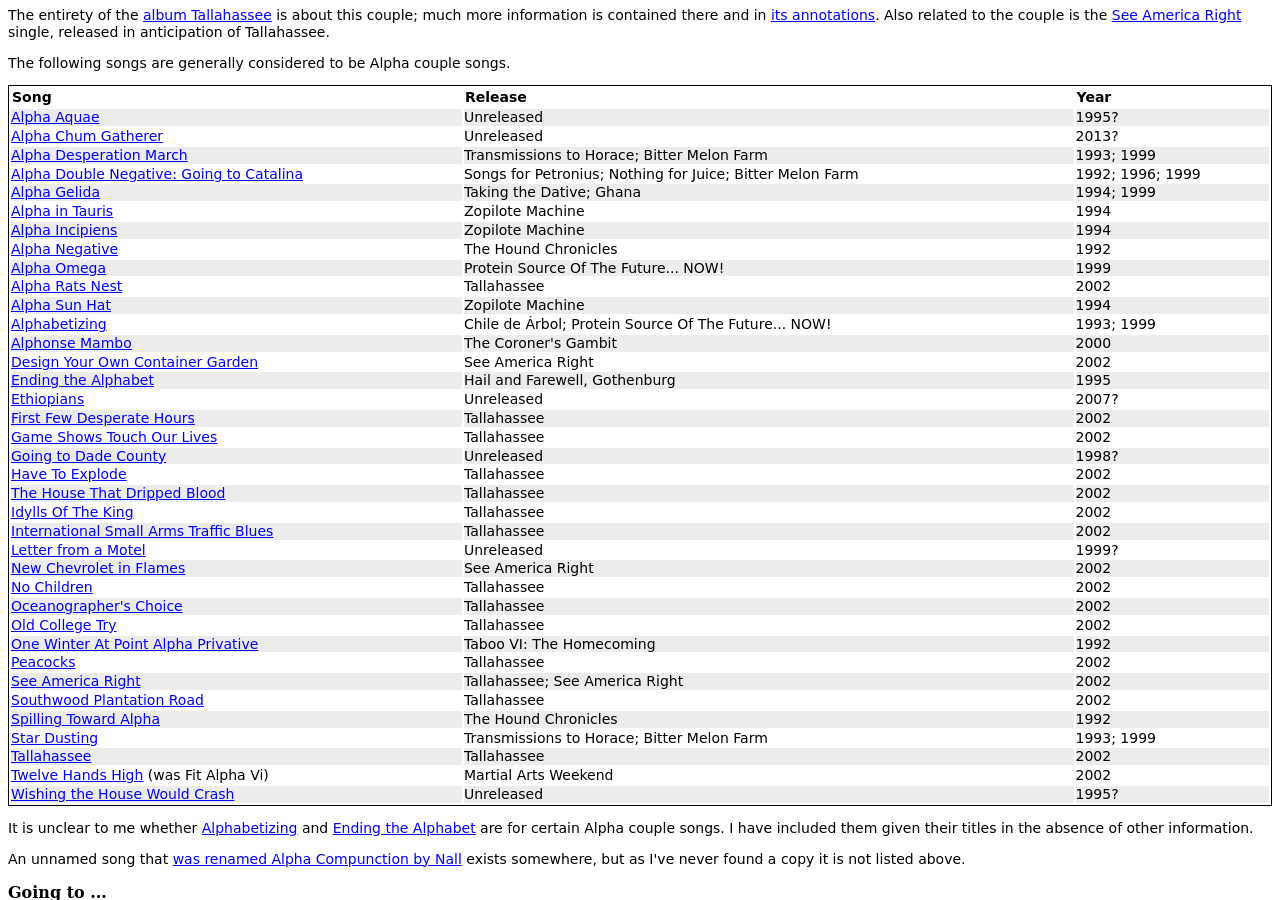
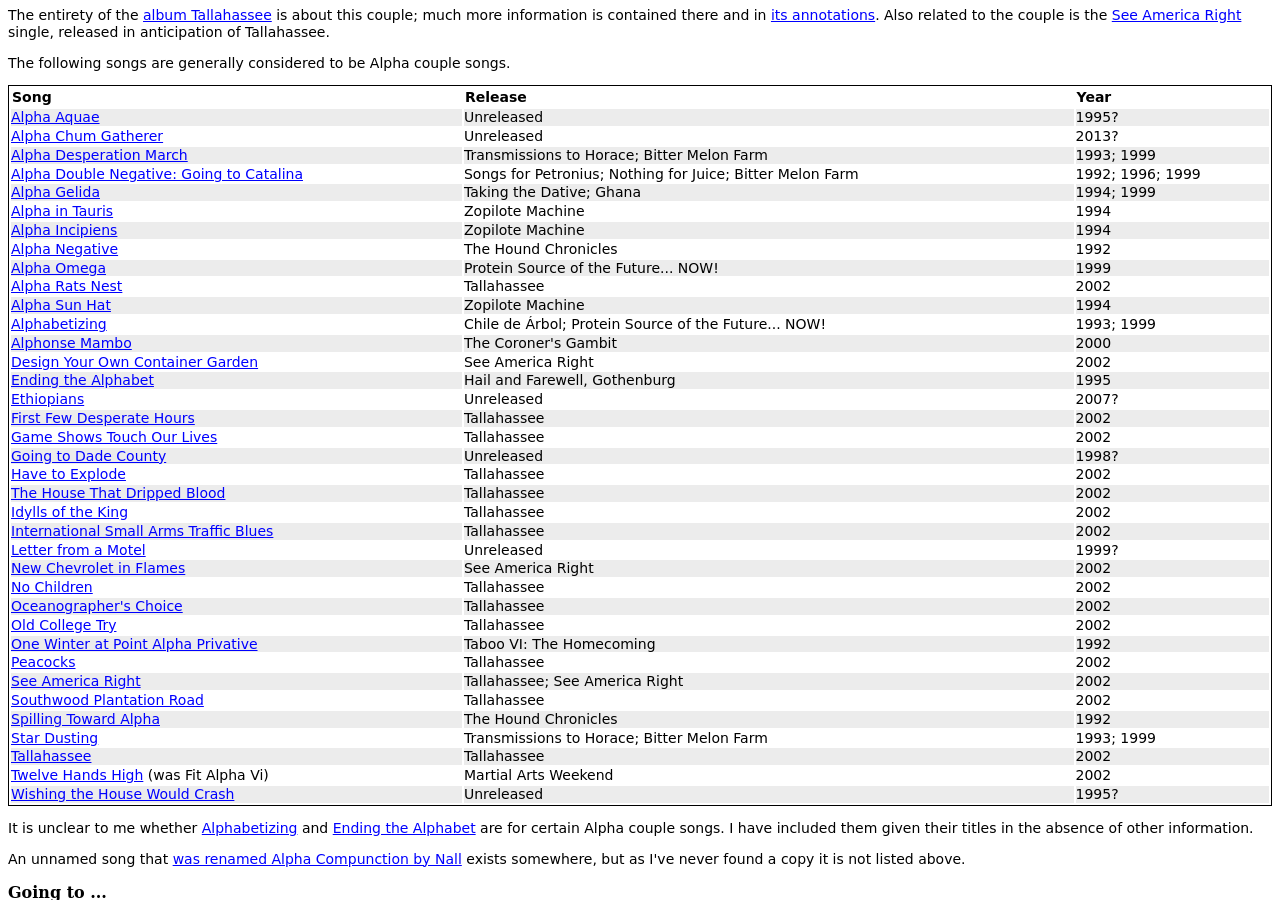
Before and after one commit to annotatedtmg/annotatedtmg, a Jekyll site: the page built from tmg/series.md, in a window 1280 px wide and 900 px high, scrolled down 984 px. Built offline with Jekyll 4.4.1, drawn with Linux system fonts in a browser that asks for light colours.

Commit message:
minor: Lowercase conjunctions etc. in series

```diff
--- a/tmg/series.md
+++ b/tmg/series.md
@@ -151,10 +151,10 @@ The following songs are generally considered to be Alpha couple songs.
 | [Alpha in Tauris](zopilote.html#tauris) | Zopilote Machine    | 1994      |
 | [Alpha Incipiens](zopilote.html#incipiens) | Zopilote Machine | 1994      |
 | [Alpha Negative](hound.html#negative) | The Hound Chronicles  | 1992      |
-| [Alpha Omega](protein.html#omega)     | Protein Source Of The Future... NOW! | 1999 |
+| [Alpha Omega](protein.html#omega)     | Protein Source of the Future... NOW! | 1999 |
 | [Alpha Rats Nest](tallahassee.html#rats) | Tallahassee        | 2002      |
 | [Alpha Sun Hat](zopilote.html#sunhat) | Zopilote Machine      | 1994      |
-| [Alphabetizing](chile.html#alphabetizing) | Chile de Árbol; Protein Source Of The Future... NOW! | 1993; 1999 |
+| [Alphabetizing](chile.html#alphabetizing) | Chile de Árbol; Protein Source of the Future... NOW! | 1993; 1999 |
 | [Alphonse Mambo](coroner.html#alphonse) | The Coroner's Gambit | 2000     |
 | [Design Your Own Container Garden](america.html#container) | See America Right | 2002 |
 | [Ending the Alphabet](hafg.html#alphabet) | Hail and Farewell, Gothenburg | 1995 |
@@ -162,16 +162,16 @@ The following songs are generally considered to be Alpha couple songs.
 | [First Few Desperate Hours](tallahassee.html#hours) | Tallahassee | 2002  |
 | [Game Shows Touch Our Lives](tallahassee.html#gameshows) | Tallahassee | 2002 |
 | [Going to Dade County](unreleased-_f.html#dade) | Unreleased  | 1998?     |
-| [Have To Explode](tallahassee.html#explode) | Tallahassee     | 2002      |
+| [Have to Explode](tallahassee.html#explode) | Tallahassee     | 2002      |
 | [The House That Dripped Blood](tallahassee.html#dripped) | Tallahassee | 2002 |
-| [Idylls Of The King](tallahassee.html#idylls) | Tallahassee   | 2002      |
+| [Idylls of the King](tallahassee.html#idylls) | Tallahassee   | 2002      |
 | [International Small Arms Traffic Blues](tallahassee.html#smallarms) | Tallahassee | 2002 |
 | [Letter from a Motel](unreleased-gl.html#motel) | Unreleased  | 1999?     |
 | [New Chevrolet in Flames](america.html#chevrolet) | See America Right | 2002 |
 | [No Children](tallahassee.html#nochildren) | Tallahassee      | 2002      |
 | [Oceanographer's Choice](tallahassee.html#oceanographer) | Tallahassee | 2002 |
 | [Old College Try](tallahassee.html#college) | Tallahassee     | 2002      |
-| [One Winter At Point Alpha Privative](taboo.html#privative) | Taboo VI: The Homecoming | 1992 |
+| [One Winter at Point Alpha Privative](taboo.html#privative) | Taboo VI: The Homecoming | 1992 |
 | [Peacocks](tallahassee.html#peacocks) | Tallahassee           | 2002      |
 | [See America Right](tallahassee.html#america) | Tallahassee; See America Right | 2002 |
 | [Southwood Plantation Road](tallahassee.html#southwood) | Tallahassee | 2002 |
```
